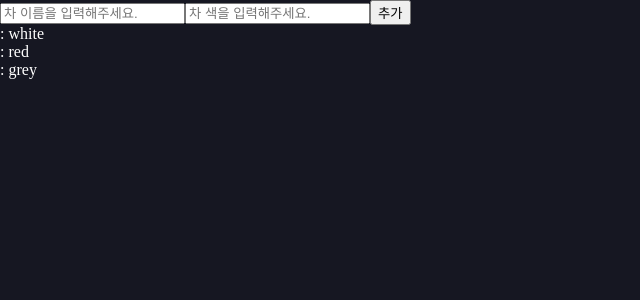
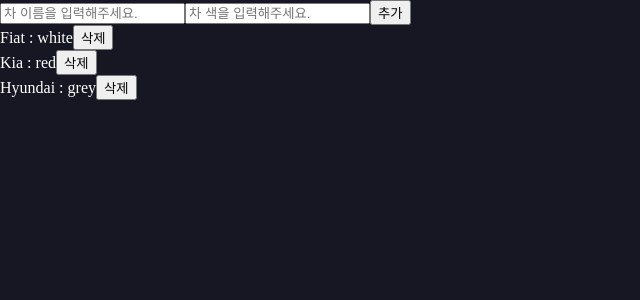
Before and after one commit to mqifjjfwiot/ssac_react, a React (Create React App) app: page / in a window 1280 px wide. Shown: the top 300 px of the page, without its empty margins (0-640 px from the left). Built offline with nearby package versions, Linux system fonts and the light colour scheme.

Commit message:
Update HookArray.js

```diff
--- a/src/HookArray.js
+++ b/src/HookArray.js
@@ -1,16 +1,25 @@
-function ListItem({ value }) {
-  return (
+function ListItem({car, removeText}){
+  return(
     <li>
-      {value.name} : {value.color}
+      <span>{car.carname} : {car.color}</span>
+      <button type="button" onClick={
+        function(){
+          return(
+            removeText(car.id)
+          );
+        }
+      }>삭제</button>
     </li>
   );
 }
 
-function HookArray({ carArray }) {
+function HookArray({carArray, removeText}) {
   return (
     <ul>
-      {carArray.map((car) => {
-        return <ListItem value={car} key={car.id} />;
+      {carArray.map(function(car){
+        return(
+          <ListItem car={car} key={car.id} removeText={removeText}  />
+        );
       })}
     </ul>
   );
```
